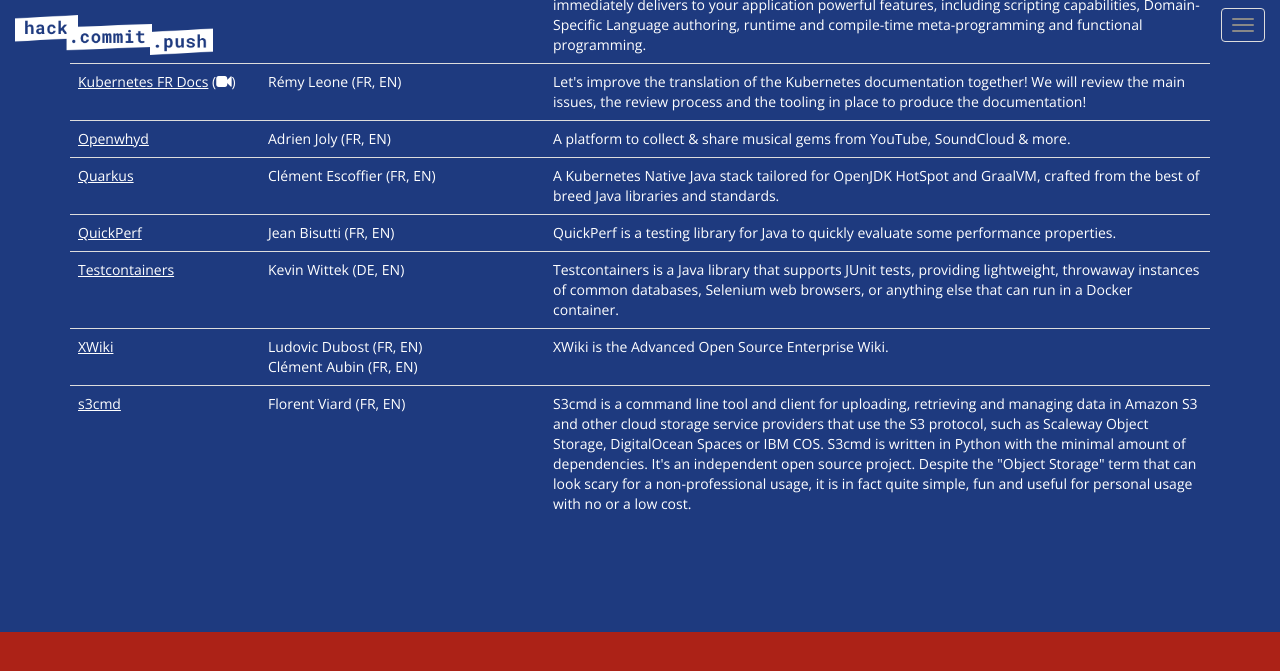
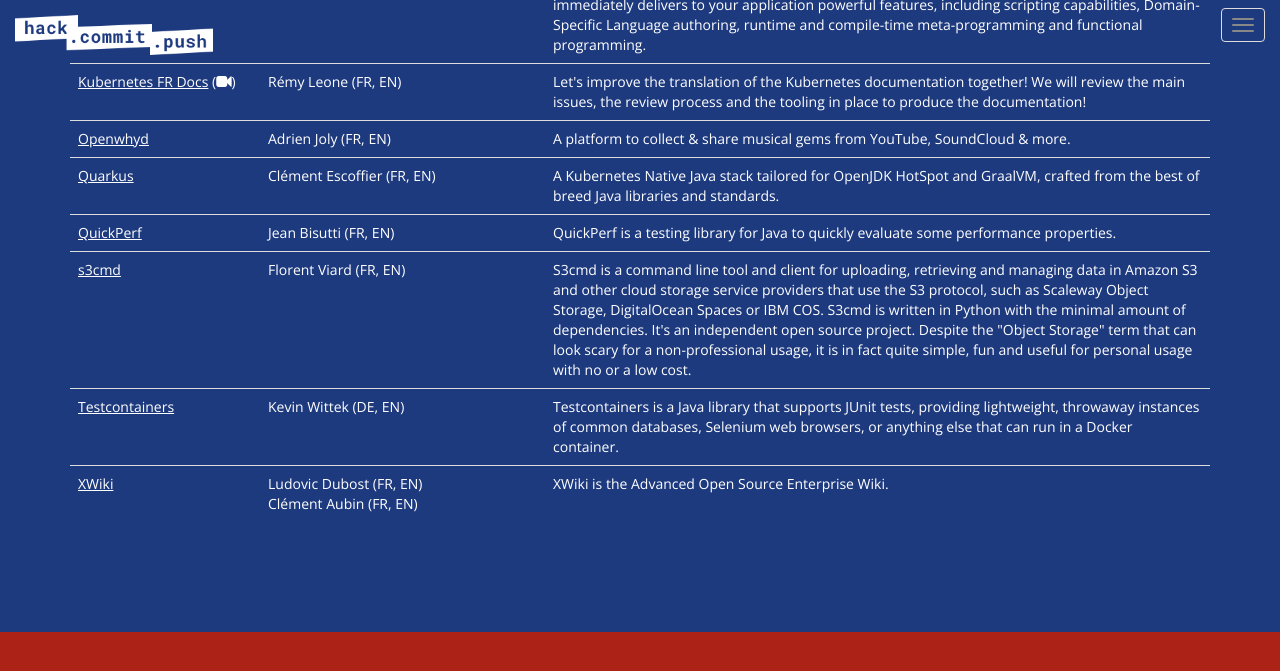
Before and after one commit to hack-commit-push/paris2020, a Jekyll site: the page built from index.html, in a window 1280 px wide and 900 px high, scrolled down 4155 px. Shown: the top 671 px of the window. Built offline with Jekyll 4.4.1, drawn with Linux system fonts in a browser that asks for light colours.

Commit message:
Fix project name sorting, make it case-insensitive

```diff
--- a/_includes/projects.html
+++ b/_includes/projects.html
@@ -1,6 +1,6 @@
 <section id="projects">
     <div class="container">
-        {% assign projects = site.data.projects | sort: 'name' %}
+        {% assign projects = site.data.projects | sort_natural: 'name' %}
         {% if projects.size == 0 %}
             <h2 class="text-center">To be announced</h2>
         {% else %}
```
